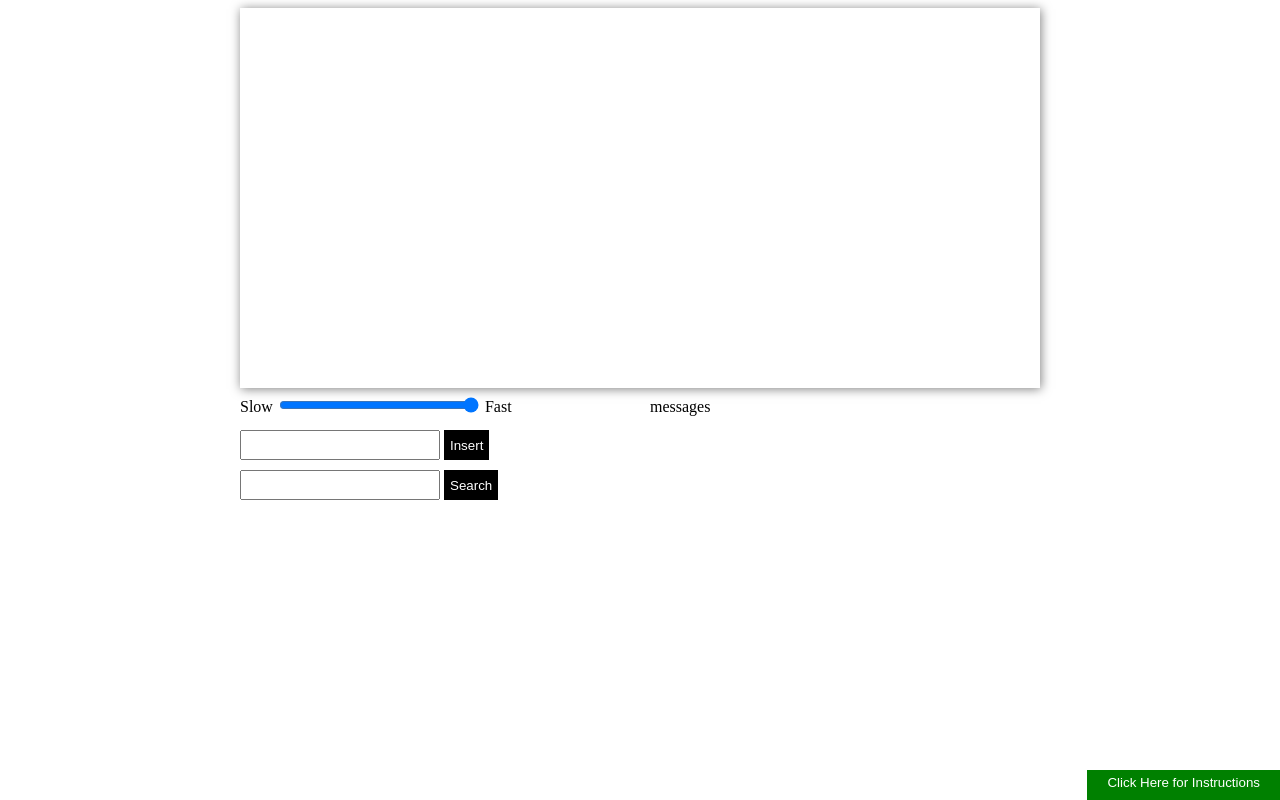
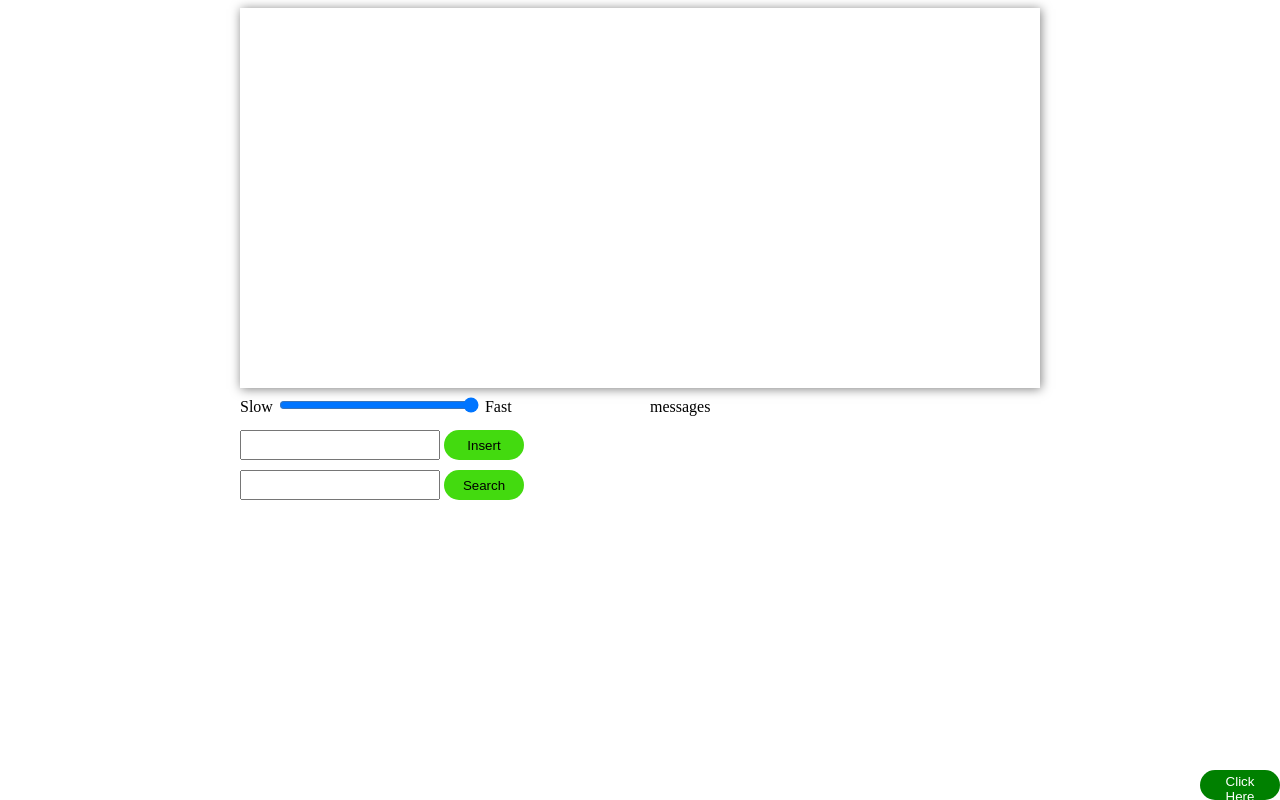
Before and after one commit to kotAPI/SVGPlayground, a plain HTML site: page index.html in a window 1280 px wide. Drawn offline with nearby package versions, Linux system fonts and the light colour scheme.

Commit message:
fix button colors

```diff
--- a/index.html
+++ b/index.html
@@ -19,14 +19,18 @@
 
       }
       button{
-        height: 30px;
-        color:white;
-        background-color: black;
-        outline: none;
-        border:0;
+            height: 30px;
+    color: black;
+    background-color: #43da0f;
+    outline: none;
+    border: 0;
+    width: 80px;
+    border-radius: 30px;
+    transition: all 0.4s;
       }
       button:disabled{
-        color:black;
+        color:#43da0f;
+        opacity : 0;
       }
       .docker{
         padding: 40px;
```
